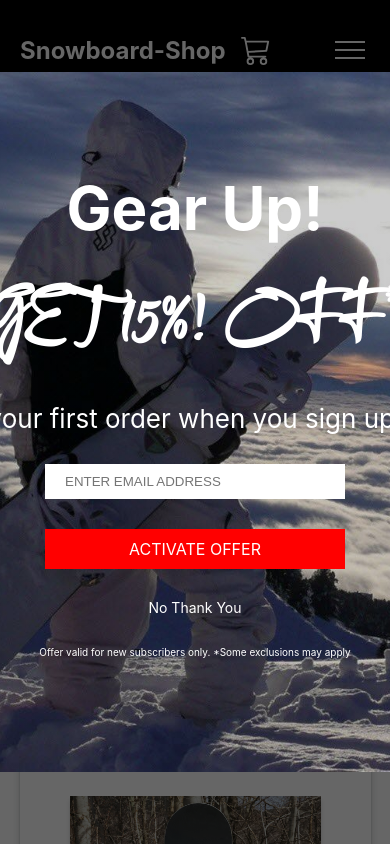
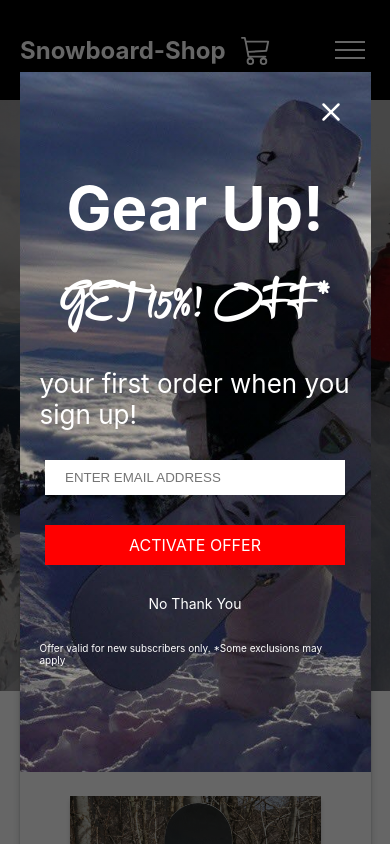
Before and after one commit to asendice/snowboard-shop, a Next.js app: page / in a window 390 px wide. Shown: the top 844 px of the page. Built offline with nearby package versions, Linux system fonts and the light colour scheme; no server answers; the database is empty.

Commit message:
savings modal mobile

```diff
--- a/components/savings/savings-modal.module.css
+++ b/components/savings/savings-modal.module.css
@@ -1,7 +1,7 @@
 .container {
   height: 100%;
   position: fixed;
-  z-index: 50;
+  z-index: 200;
   top: 0;
   bottom: 0;
   left: 0;
@@ -41,7 +41,7 @@
 
 .clsBtn {
   font-size: 4rem;
-  color: black;
+  color: #fff;
   align-self: flex-end;
   cursor: pointer;
 }
@@ -114,3 +114,12 @@
   color: red;
   font-size: 1.4rem;
 }
+
+@media only screen and (max-width: 720px){
+  .content {
+    width: 90%;
+  }
+  .content h3 {
+    font-size: 4.5rem;
+  }
+}
```
